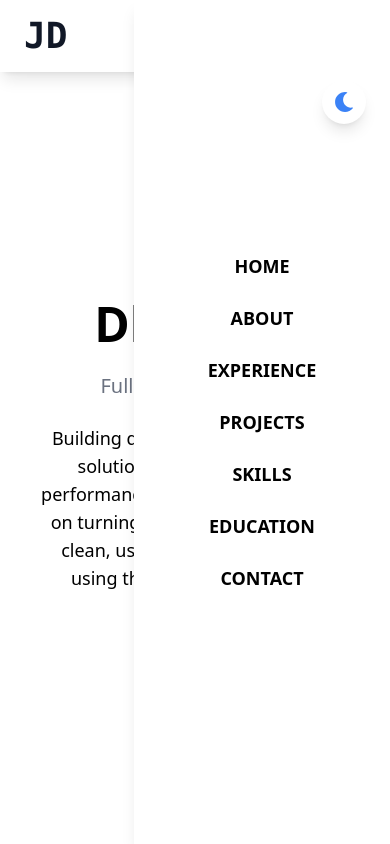
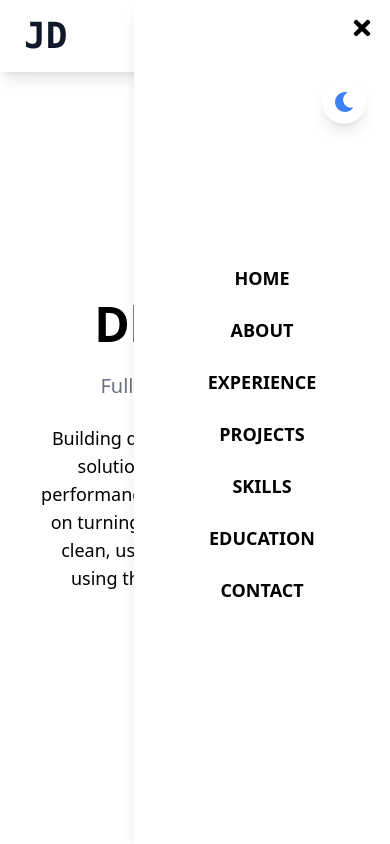
Before and after one commit to JatinDhamija816/portfolio, a React (Vite) app: page / in a window 390 px wide. Both pictures are taken after a click on the element 354 px from the left and 36 px from the top of the page. Shown: the top 844 px of the page. Built offline with nearby package versions, Linux system fonts and the light colour scheme.

Commit message:
close button bug

```diff
--- a/src/components/Navbar.jsx
+++ b/src/components/Navbar.jsx
@@ -76,6 +76,14 @@ const Navbar = () => {
               darkMode ? "bg-gray-900 text-white" : "bg-white text-black"
             }`}
           >
+            {/* Close Button (Inside Sidebar) */}
+            <button
+              className="absolute top-4 right-4 text-2xl"
+              onClick={() => setIsOpen(false)}
+            >
+              <FaTimes />
+            </button>
+
             {links.map((item) => (
               <motion.div
                 key={item.id}
```
